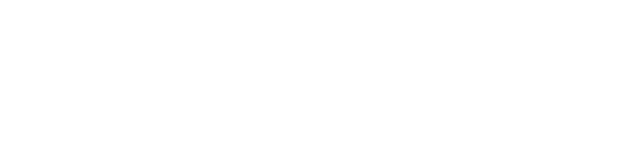
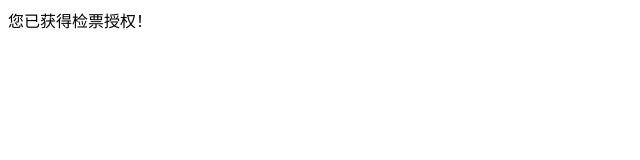
Before and after one commit to jun4rui/20161024_changshaAutoShow, a plain HTML site: page checker-sign.html in a window 1280 px wide. Shown: the whole page, without its empty margins (0-640 px from the left). Drawn offline with Linux system fonts and the light colour scheme.

Commit message:
加入 获得授权提示

```diff
--- a/checker-sign.html
+++ b/checker-sign.html
@@ -8,5 +8,6 @@
 <script>
 	localStorage.setItem('checkerFlag',1);
 </script>
+	您已获得检票授权！
 </body>
 </html>
```
